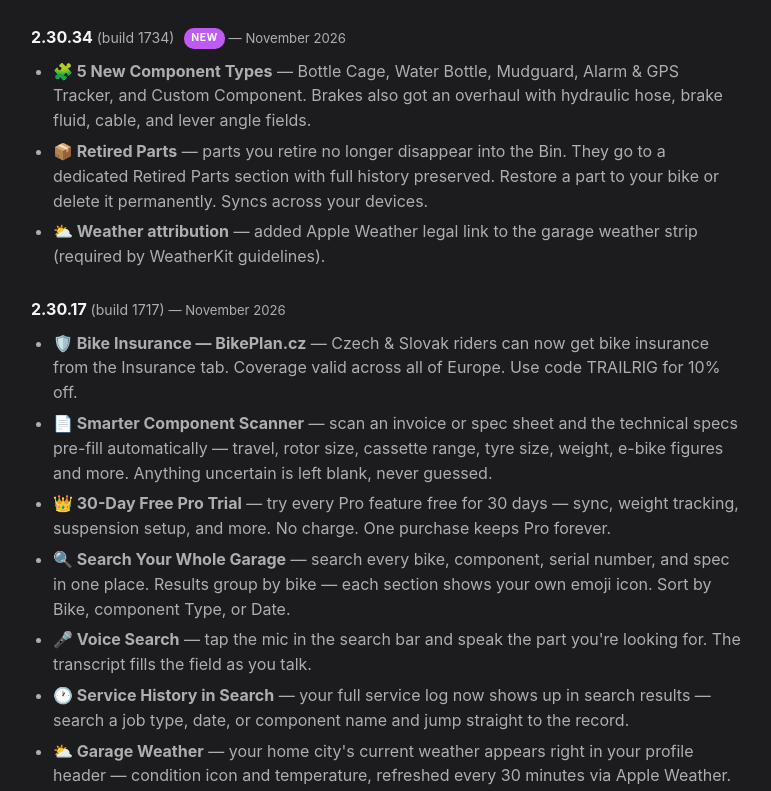
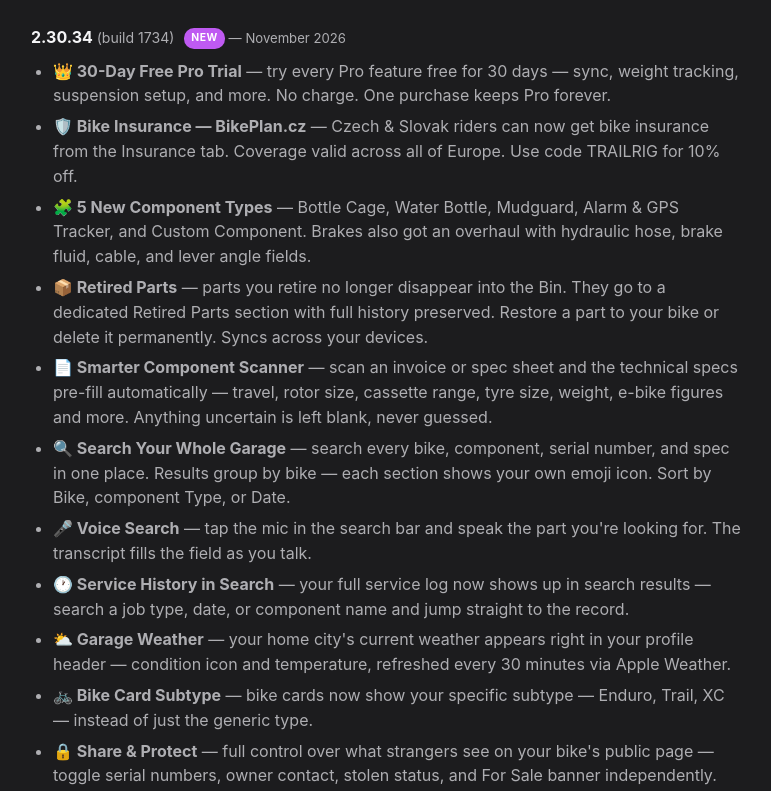
Before and after one commit to Pro1eZ/Sites, a plain HTML site: page changelog.html in a window 1280 px wide. Shown: the part 438-1229 px from the top of the page, without its empty margins (253-1024 px from the left). Drawn offline with Linux system fonts and the light colour scheme.

Commit message:
changelog: merge 2.30.17 into 2.30.34 — single entry with full feature list

```diff
--- a/changelog.html
+++ b/changelog.html
@@ -162,16 +162,11 @@
 
   <h3>2.30.34 <span class="build">(build 1734)</span> <span class="badge-new">New</span> <span style="color:var(--secondary);font-size:0.82rem;font-weight:400;">— November 2026</span></h3>
   <ul>
+    <li><strong>👑 30-Day Free Pro Trial</strong> — try every Pro feature free for 30 days — sync, weight tracking, suspension setup, and more. No charge. One purchase keeps Pro forever.</li>
+    <li><strong>🛡️ Bike Insurance — BikePlan.cz</strong> — Czech &amp; Slovak riders can now get bike insurance from the Insurance tab. Coverage valid across all of Europe. Use code TRAILRIG for 10% off.</li>
     <li><strong>🧩 5 New Component Types</strong> — Bottle Cage, Water Bottle, Mudguard, Alarm &amp; GPS Tracker, and Custom Component. Brakes also got an overhaul with hydraulic hose, brake fluid, cable, and lever angle fields.</li>
     <li><strong>📦 Retired Parts</strong> — parts you retire no longer disappear into the Bin. They go to a dedicated Retired Parts section with full history preserved. Restore a part to your bike or delete it permanently. Syncs across your devices.</li>
-    <li><strong>⛅  Weather attribution</strong> — added Apple Weather legal link to the garage weather strip (required by WeatherKit guidelines).</li>
-  </ul>
-
-  <h3>2.30.17 <span class="build">(build 1717)</span> <span style="color:var(--secondary);font-size:0.82rem;font-weight:400;">— November 2026</span></h3>
-  <ul>
-    <li><strong>🛡️ Bike Insurance — BikePlan.cz</strong> — Czech &amp; Slovak riders can now get bike insurance from the Insurance tab. Coverage valid across all of Europe. Use code TRAILRIG for 10% off.</li>
     <li><strong>📄 Smarter Component Scanner</strong> — scan an invoice or spec sheet and the technical specs pre-fill automatically — travel, rotor size, cassette range, tyre size, weight, e-bike figures and more. Anything uncertain is left blank, never guessed.</li>
-    <li><strong>👑 30-Day Free Pro Trial</strong> — try every Pro feature free for 30 days — sync, weight tracking, suspension setup, and more. No charge. One purchase keeps Pro forever.</li>
     <li><strong>🔍 Search Your Whole Garage</strong> — search every bike, component, serial number, and spec in one place. Results group by bike — each section shows your own emoji icon. Sort by Bike, component Type, or Date.</li>
     <li><strong>🎤 Voice Search</strong> — tap the mic in the search bar and speak the part you're looking for. The transcript fills the field as you talk.</li>
     <li><strong>🕐 Service History in Search</strong> — your full service log now shows up in search results — search a job type, date, or component name and jump straight to the record.</li>
```
